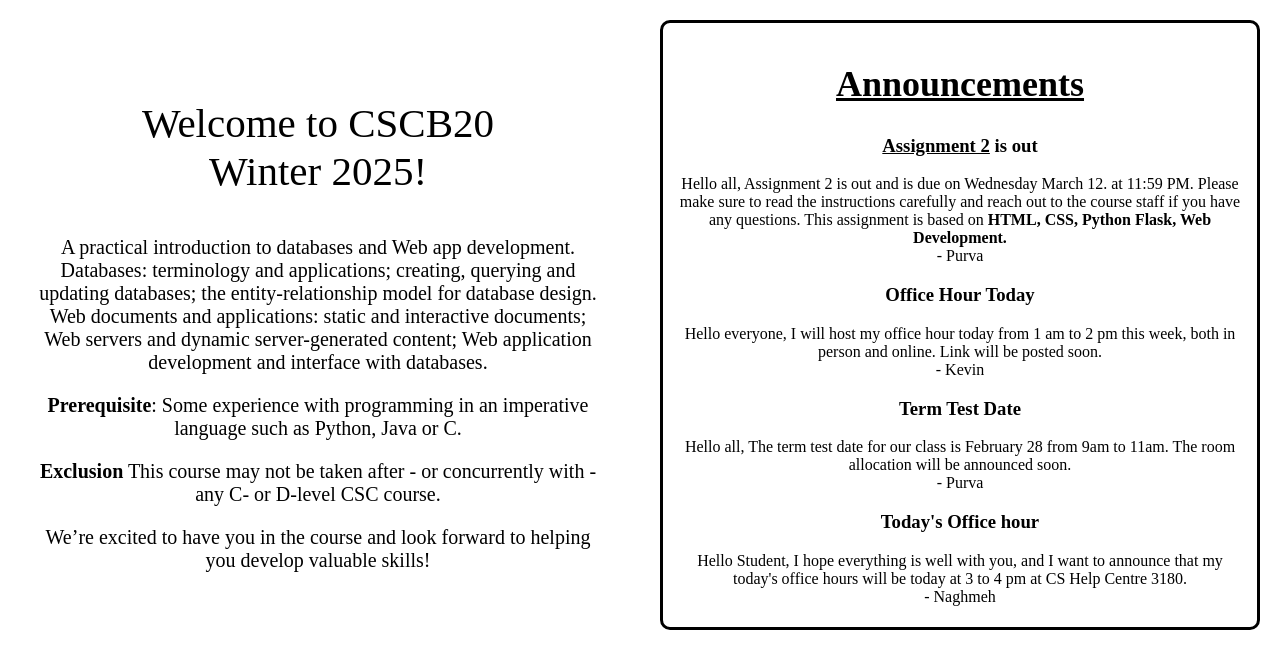
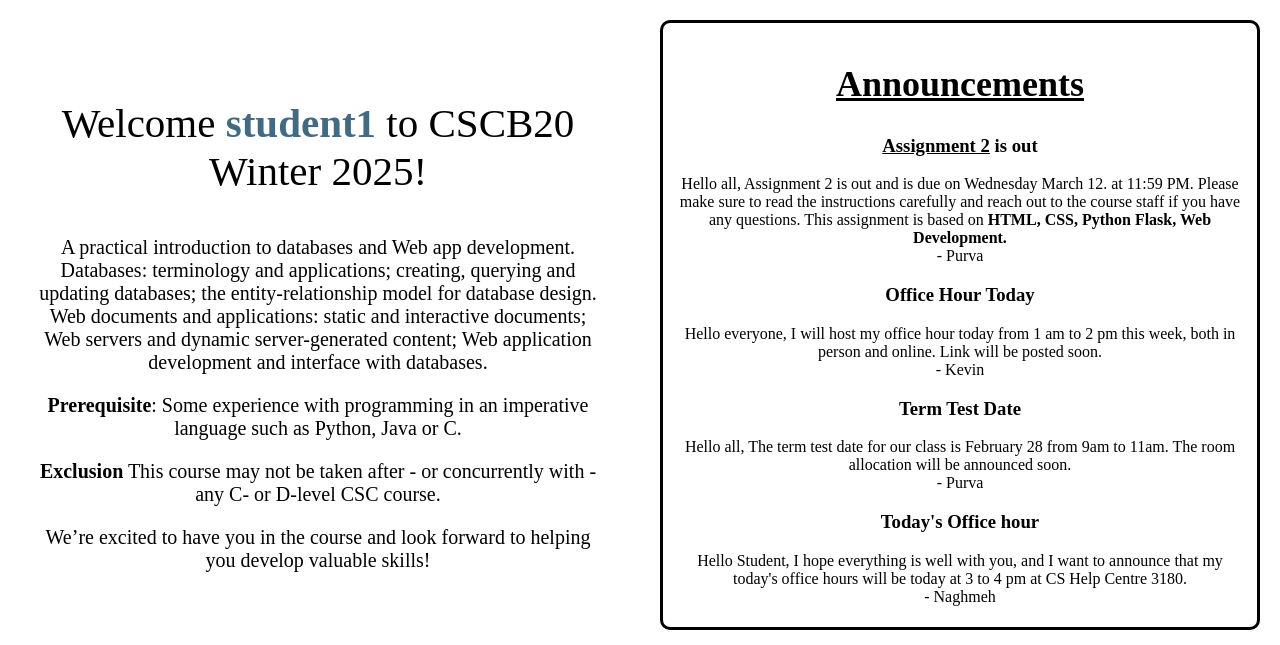
Before and after one commit to asadbmirza/A3, a Flask app: page / in a window 1280 px wide. Shown: the part 65-710 px from the top of the page. Run offline with Flask 3, Linux system fonts and the light colour scheme; a user stored in the database is signed in; some web fonts are replaced.

Commit message:
feat: added username message to home page

```diff
--- a/static/css/index.css
+++ b/static/css/index.css
@@ -6,6 +6,10 @@ body {
     flex-direction: column;
     height: 100vh;
     transition: background-color 0.3s linear
+}
+
+.highlight {
+    color: #416b85;
 }
 
 .container{
--- a/templates/index.html
+++ b/templates/index.html
@@ -45,7 +45,7 @@
 
       <div class="container">
           <div class="header">
-            <p>Welcome to CSCB20<br/>Winter 2025!</p>
+            <p>Welcome <span class="highlight">{{session['username']}}</span> to CSCB20<br/>Winter 2025!</p>
             <p>A practical introduction to databases and Web app development. Databases: terminology and applications; creating, querying and updating databases; the entity-relationship model for database design. Web documents and applications: static and interactive documents; Web servers and dynamic server-generated content; Web application development and interface with databases.</p>
             <p><span>Prerequisite</span>: Some experience with programming in an imperative language such as Python, Java or C.</p>
             <p><span>Exclusion</span> This course may not be taken after - or concurrently with - any C- or D-level CSC course.</p>
```
